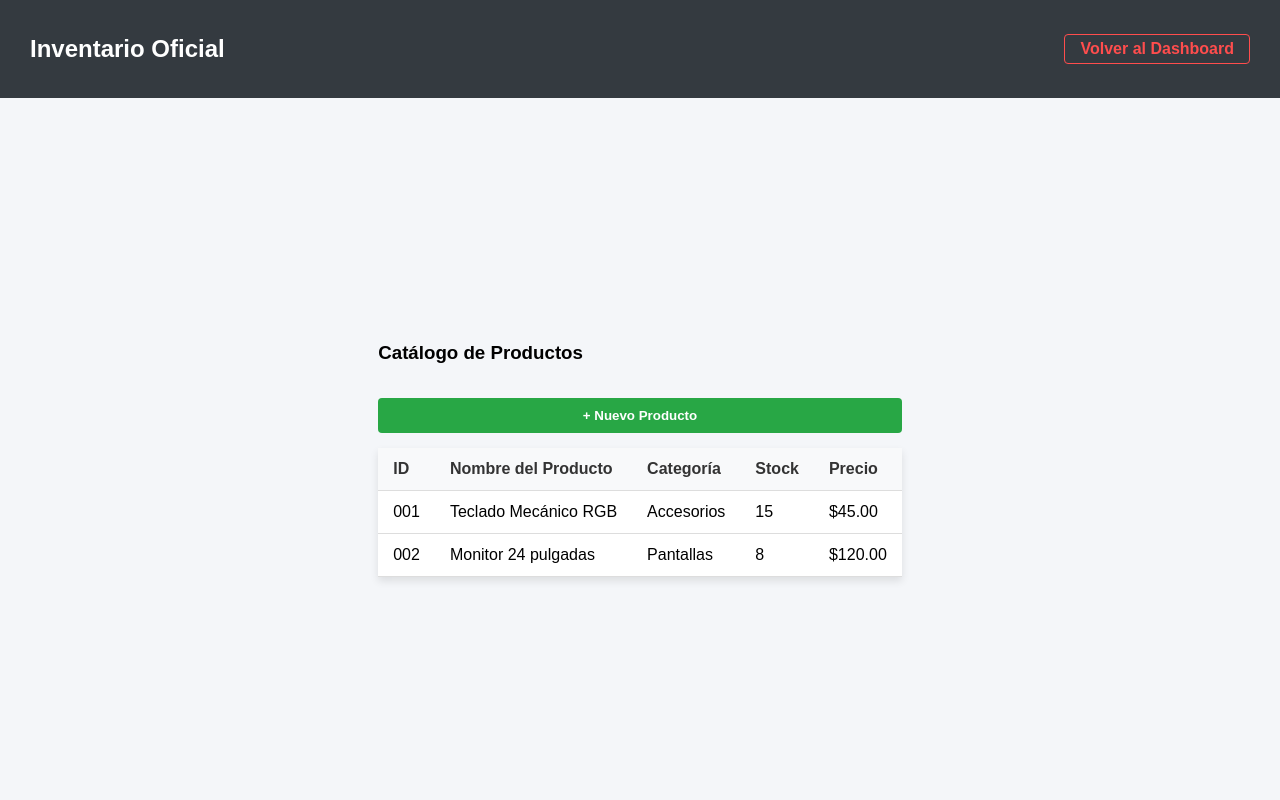
After one commit to RAHAB-BELTRAN-67/sistema_inventario_ventas, a PHP site: page /inventariio.html in a window 1280 px wide. The commit adds this page. Run offline with PHP 8.4, Linux system fonts and the light colour scheme.

Commit message:
Agregado diseño inicial de la base de datos y tablas principales

```diff
--- a/dashboard.html
+++ b/dashboard.html
@@ -8,11 +8,10 @@
 <body>
 <!-- Barra de navegación superior (Navbar) -->
 <nav class="navbar">
-<<<<<<< HEAD
+
 <h2>Inventario Oficial</h2>
-=======
 <h2>Mi Sistema 2024</h2>
->>>>>>> prueba-conflicto
+
 <a href="index.html" class="btn-salir">Cerrar Sesión</a>
 </nav>
 <!-- Menú de módulos del sistema usando flexbox -->
--- /dev/null
+++ b/inventariio.html
@@ -0,0 +1,45 @@
+<!DOCTYPE html>
+<html lang="es">
+<head>
+<meta charset="UTF-8">
+<title>Inventario - Sistema</title>
+<link rel="stylesheet" href="style.css">
+</head>
+<body>
+<nav class="navbar">
+<h2>Inventario Oficial</h2>
+<a href="dashboard.html" class="btn-salir">Volver al Dashboard</a>
+</nav>
+<div class="contenedor-tabla">
+<h3>Catálogo de Productos</h3>
+<button class="btn-nuevo">+ Nuevo Producto</button>
+<table class="tabla-inventario">
+<thead>
+<tr>
+<th>ID</th>
+<th>Nombre del Producto</th>
+<th>Categoría</th>
+<th>Stock</th>
+<th>Precio</th>
+</tr>
+</thead>
+<tbody>
+<tr>
+<td>001</td>
+<td>Teclado Mecánico RGB</td>
+<td>Accesorios</td>
+<td>15</td>
+<td>$45.00</td>
+</tr>
+<tr>
+<td>002</td>
+<td>Monitor 24 pulgadas</td>
+<td>Pantallas</td>
+<td>8</td>
+<td>$120.00</td>
+</tr>
+</tbody>
+</table>
+</div>
+</body>
+</html>
--- a/style.css
+++ b/style.css
@@ -97,3 +97,39 @@ transition: transform 0.3s ease; /* Animación suave */
 transform: translateY(-10px);
 box-shadow: 0 8px 16px rgba(0,0,0,0.2);
 }
+
+
+/* Estilos para el Módulo de Inventario */
+.contenedor-tabla {
+margin-top: 100px;
+padding: 20px 50px;
+}
+.btn-nuevo {
+background-color: #28a745;
+color: white;
+padding: 10px 15px;
+border: none;
+border-radius: 4px;
+cursor: pointer;
+margin-bottom: 15px;
+font-weight: bold;
+}
+.tabla-inventario {
+width: 100%;
+border-collapse: collapse; /* Une los bordes de la tabla */
+background-color: white;
+box-shadow: 0 4px 8px rgba(0,0,0,0.1);
+}
+.tabla-inventario th, .tabla-inventario td {
+padding: 12px 15px;
+border-bottom: 1px solid #ddd;
+text-align: left;
+}
+.tabla-inventario th {
+background-color: #f8f9fa;
+color: #333;
+}
+
+.tabla-inventario tr:hover {
+background-color: #f1f1f1;
+}
```
Also changed, not shown: base_de_datos.sql (added, +22 -0 lines).
